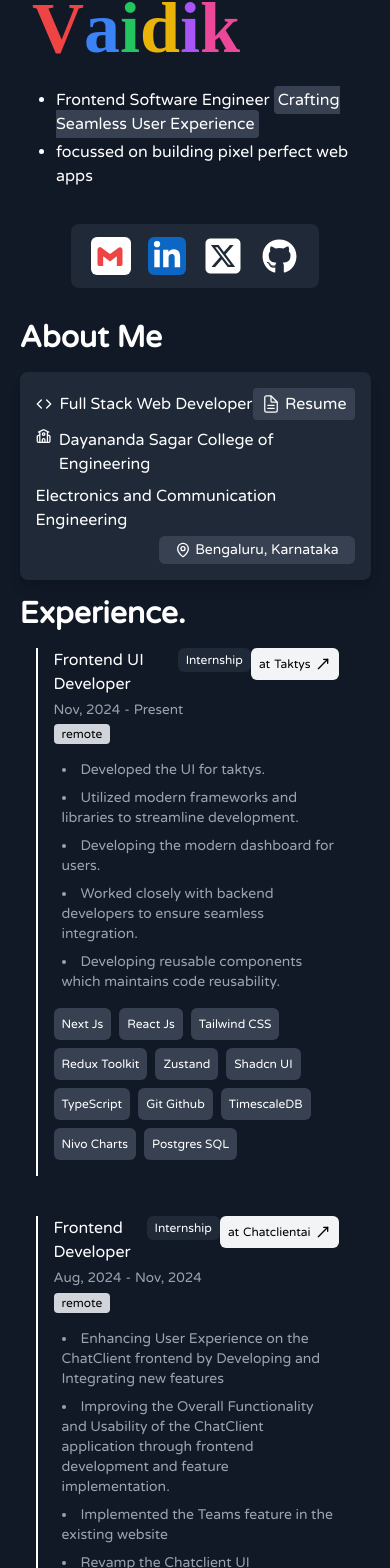
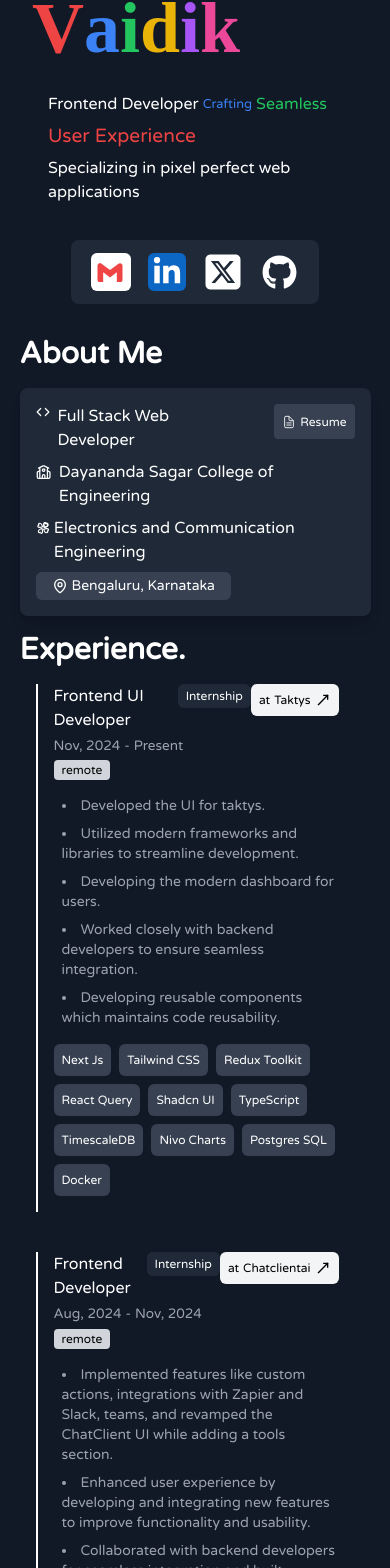
Before and after one commit to Vaidik1308/personal-portfolio, a Next.js app: page / in a window 390 px wide. Shown: the part 293-1861 px from the top of the page. Built offline with nearby package versions, Linux system fonts and the light colour scheme; a web font is replaced by a local one; what tailwindcss-motion would draw is missing.

Commit message:
added links in the social icons and improve the css in mobile view

```diff
--- a/src/app/globals.css
+++ b/src/app/globals.css
@@ -4,6 +4,25 @@
 @tailwind base;
 @tailwind components;
 @tailwind utilities;
+
+
+::-webkit-scrollbar {
+  width: 12px;
+}
+
+::-webkit-scrollbar-track {
+  background: #686666;
+}
+
+::-webkit-scrollbar-thumb {
+  background: #1c223e;
+}
+
+::-webkit-scrollbar-thumb:hover {
+  background: #555;
+}
+
+
 @layer base {
   :root {
     --background: 0 0% 100%;
--- a/src/components/Home/AboutMe/AboutMe.tsx
+++ b/src/components/Home/AboutMe/AboutMe.tsx
@@ -4,6 +4,7 @@ import { Code, MapPin, School } from 'lucide-react'
 import { aboutData } from '@/lib/data'
 import { FcDocument } from 'react-icons/fc'
 import { IoDocumentTextOutline } from 'react-icons/io5'
+import { TbBrand4Chan } from 'react-icons/tb'
 
 
 const AboutMe = () => {
@@ -14,15 +15,15 @@ const AboutMe = () => {
             <div className='my-4 flex items-start gap-4 shadow-lg bg-gray-800 p-4 rounded-lg'>
 
               <div className='flex justify-start w-[100%] flex-col gap-2'>
-                  <div className='flex justify-between'>
-                    <div className='flex items-center gap-2'>
+                  <div className='flex w-full justify-between'>
+                    <div className='flex items-start md:items-center w-[60%] md:w-auto gap-2'>
                       <Code size={16}/>
                       <span>
                         {aboutData.role}
                       </span>
                     </div>
-                    <div className='flex items-center gap-1 px-2 bg-gray-700 py-1 rounded-sm'>
-                      <IoDocumentTextOutline size={20}/>
+                    <div className='flex items-center w-fit px-2 h-[35px] md:h-auto md:w-fit justify-center gap-1 md:px-2 bg-gray-700 md:py-1 text-[0.75rem] md:text-[1rem] rounded-sm'>
+                      <IoDocumentTextOutline className=' text-[14px] md:text-[16px]'/>
                       <a className='cursor-pointer' target='_blank' href='https://drive.google.com/file/d/1RCjO4PdloKZwVijaAo8yt_6jYLo3vKH7/view?usp=sharing'>
                         Resume
                       </a>
@@ -30,14 +31,15 @@ const AboutMe = () => {
                   </div>
                   <div className='flex md:flex-row flex-col items-start gap-2 w-full justify-between'>
                     <div className='flex items-start gap-2'>
-                      <School size={16}/>
+                      <School size={16} className='mt-1 '/>
                       <span className='flex flex-col'>{aboutData.education.college.name} </span>
                     </div>
-                    <div className='flex flex-col gap-1 items-end'>
-                      <span>
+                    <div className='flex flex-col gap-2 md:items-end '>
+                      <div className='flex items-start gap-1'>
+                      <TbBrand4Chan size={16} className='mt-1'/>
                         {aboutData.education.college.branch}
-                      </span>
-                      <span className='bg-gray-700 text-sm  px-4 rounded-md py-1 flex items-center gap-1'> <MapPin size={16}/>{aboutData.location}</span>
+                      </div>
+                      <span className='bg-gray-700 text-sm  px-4 rounded-md py-1 flex items-center gap-1 w-fit'> <MapPin size={16}/>{aboutData.location}</span>
                     </div>
                   </div>
               </div>
--- a/src/components/Home/HeroSection.tsx
+++ b/src/components/Home/HeroSection.tsx
@@ -41,9 +41,13 @@ const HeroSection = () => {
                           </div>
                         </div>
                     </h1>
-                    <ul className='flex flex-col gap-1 list-disc pl-6'>
-                      <li>Frontend Software Engineer <span className='bg-gray-700 py-1 p-1 rounded-sm'>Crafting Seamless User Experience</span> </li>
-                      <li>focussed on building pixel perfect web apps </li>
+                    <ul className='flex flex-col gap-1 list-none pl-4 md:pl-0'>
+                      <li className='leading-8 flex flex-wrap'>Frontend Developer
+                        <span className='text-blue-500  rounded-sm  ml-1 text-[0.8rem] md:text-[1rem] flex items-center justify-center'>Crafting</span>
+                        <span className='text-green-500 rounded-sm  mx-1 text-[1rem] md:text-[1.2rem] flex items-center justify-center'>Seamless</span>
+                        <span className='text-red-500  rounded-sm  mr-1 text-[1.2rem] md:text-[1.4rem] flex items-center justify-center'>User Experience</span>
+                      </li>
+                      <li>Specializing in pixel perfect web applications</li>
                     </ul>
                     <motion.div
                       className='grid grid-cols-4 md:mt-0 mt-4 items-center gap-4 text-3xl mx-auto md:mx-0 w-fit  inset-4 px-5 py-3 rounded-lg bg-gray-800'
@@ -67,9 +71,9 @@ const HeroSection = () => {
                             delay: 0.1 // Delay for the first icon
                           }}
                         >
-                          <Link className='bg-white w-full  rounded-md text-red-500 p-1' href={"/"}>
+                          <a className='bg-white w-full  rounded-md text-red-500 p-1' href={"mailto:vaidiksinghnirwan@gmail.com"} target='_blank'>
                               <BiLogoGmail className='' />
-                          </Link>
+                          </a>
                         </motion.div>
                         <motion.div
                           className=" flex items-center justify-center"
@@ -82,9 +86,9 @@ const HeroSection = () => {
                             delay: 0.2 // Delay for the second icon
                           }}
                         >
-                          <Link className='bg-[#0B67C3]  text-white border-0 rounded-md p-1' href={"/"}>
+                          <a className='bg-[#0B67C3]  text-white border-0 rounded-md p-1' target='_blank' href={"https://www.linkedin.com/in/vaidik-singh-nirwan-b837351b2/"}>
                               <FaLinkedinIn className='' />
-                          </Link>
+                          </a>
                         </motion.div>
                         <motion.div
                           className="flex items-center justify-center"
@@ -97,9 +101,9 @@ const HeroSection = () => {
                             delay: 0.3 // Delay for the third icon
                           }}
                         >
-                          <Link className='' href={"/"}>
+                          <a className='' href={"https://x.com/kriishnaa_13"} target='_blank'>
                               <FaSquareXTwitter size={40} />
-                          </Link>
+                          </a>
                         </motion.div>
 
                           <motion.div
@@ -113,9 +117,9 @@ const HeroSection = () => {
                               delay: 0.4 // Delay for the GitHub icon
                             }}
                           >
-                            <Link href={"/"}>
+                            <a href={"https://github.com/Vaidik1308"} target='_blank'>
                                 <FaGithub size={35} />
-                            </Link>
+                            </a>
                           </motion.div>
                     </motion.div>
                 </div>
--- a/src/lib/data.ts
+++ b/src/lib/data.ts
@@ -63,16 +63,15 @@ export const navigationData:NavigationType[] = [
       ],
       skills:[
         "Next Js",
-        "React Js",
         "Tailwind CSS",
         "Redux Toolkit",
-        "Zustand",
+        "React Query",
         "Shadcn UI",
         "TypeScript",
-        "Git Github",
         "TimescaleDB",
         "Nivo Charts",
-        "Postgres SQL"
+        "Postgres SQL",
+        "Docker"
       ],
       companyLink:"https://www.taktys.com/",
       companyName:"Taktys"
@@ -88,20 +87,15 @@ export const navigationData:NavigationType[] = [
       type:"remote",
       jobType:"Internship",
       desc:[
-        "Enhancing User Experience on the ChatClient frontend by Developing and Integrating new features",
-        "Improving the Overall Functionality and Usability of the ChatClient application through frontend development and feature implementation.",
-        "Implemented the Teams feature in the existing website",
-        "Revamp the Chatclient UI",
-        "Added the tools section the website",
-        "Worked closely with backend developers to ensure seamless integration.",
-        "Developing reusable components which maintains code reusability.",
+        "Implemented features like custom actions, integrations with Zapier and Slack, teams, and revamped the ChatClient UI while adding a tools section.",
+        "Enhanced user experience by developing and integrating new features to improve functionality and usability.",
+        "Collaborated with backend developers for seamless integration and built reusable components to maintain code efficiency.",
       ],
       skills:[
         "Next Js",
-        "React Js",
         "Tailwind CSS",
         "Context API",
-        "Git Github",
+        "Redux Toolkit",
       ],
       companyLink:"https://www.chatclient.ai/",
       companyName:"Chatclientai"
@@ -123,7 +117,6 @@ export const navigationData:NavigationType[] = [
       ],
       skills:[
         "Next Js",
-        "React Js",
         "Tailwind CSS",
         "Redux Toolkit",
         "ChartJs",
@@ -149,7 +142,7 @@ export const navigationData:NavigationType[] = [
         "Featured sections include the professor’s achievements, work experience, and research.",
       ],
       skills:[
-        "Vite Js",
+        "Vite",
         "React Js",
         "Tailwind CSS",
         "TypeScript",
```
